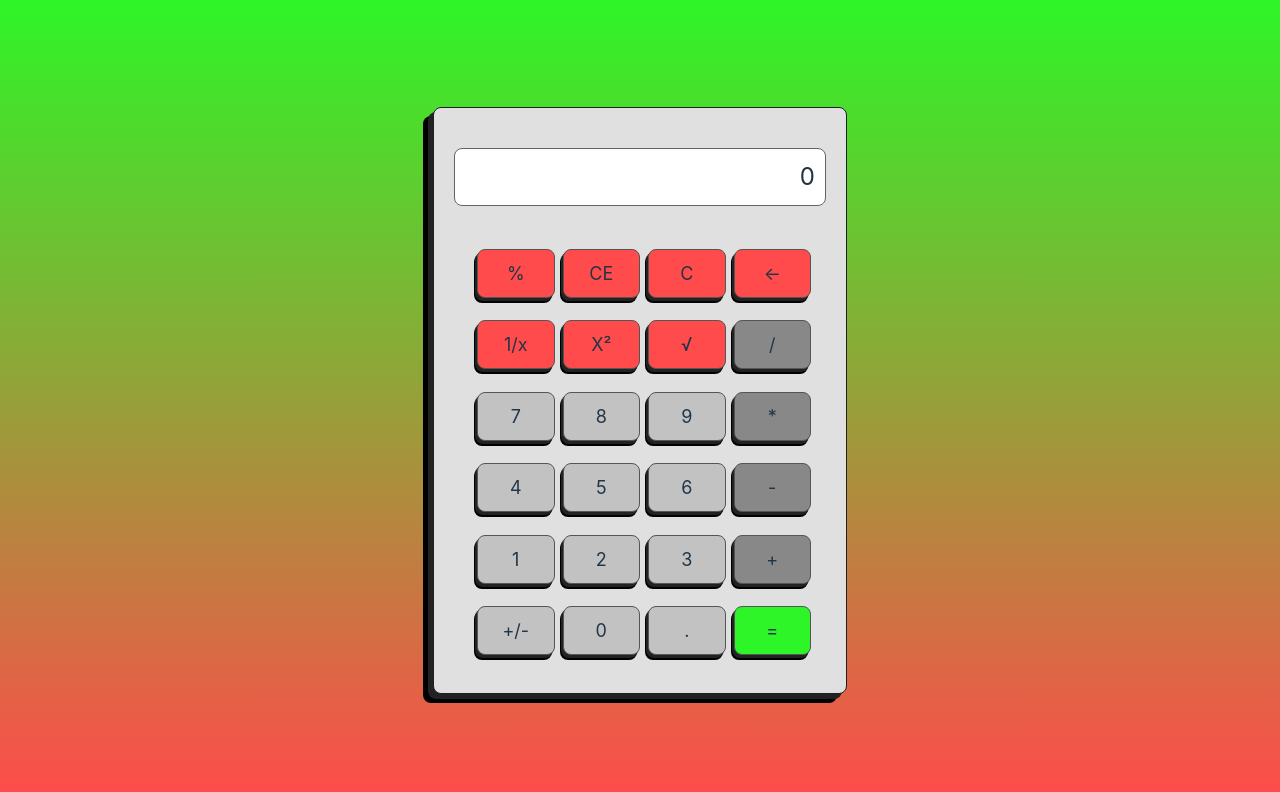
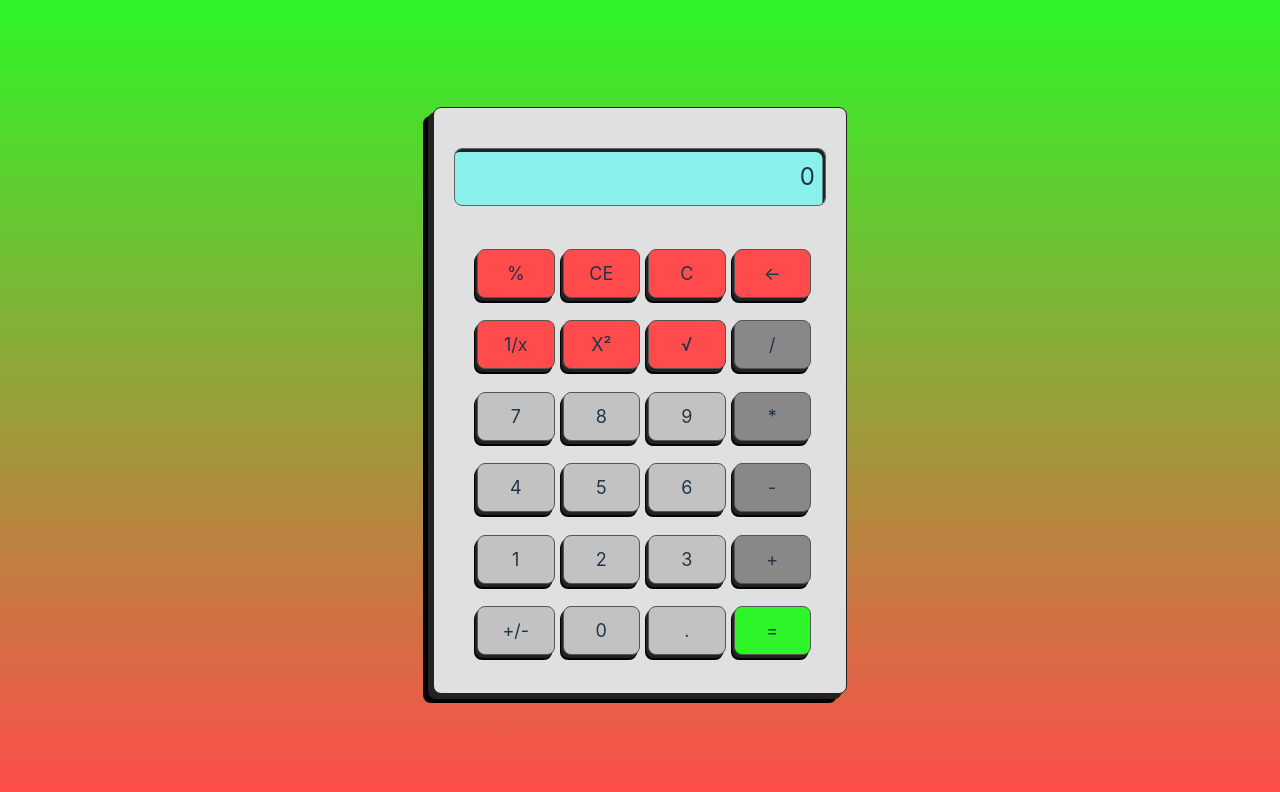
Before and after one commit to MotahPedro/Calculator-TS, a React (Vite) app: page / in a window 1280 px wide. Shown: the top 792 px of the page. Built offline with nearby package versions, Linux system fonts and the light colour scheme.

Commit message:
style: stylized calculator display.

```diff
--- a/src/App.css
+++ b/src/App.css
@@ -32,7 +32,8 @@ body{
   margin-top: 20px;
   text-align: right;
   font-size: 24px;
-  background-color: white;
+  background-color: rgb(138, 240, 236);
+  box-shadow: inset -2.5px 3px 0 #222;
 }
 
 .buttons {
```
